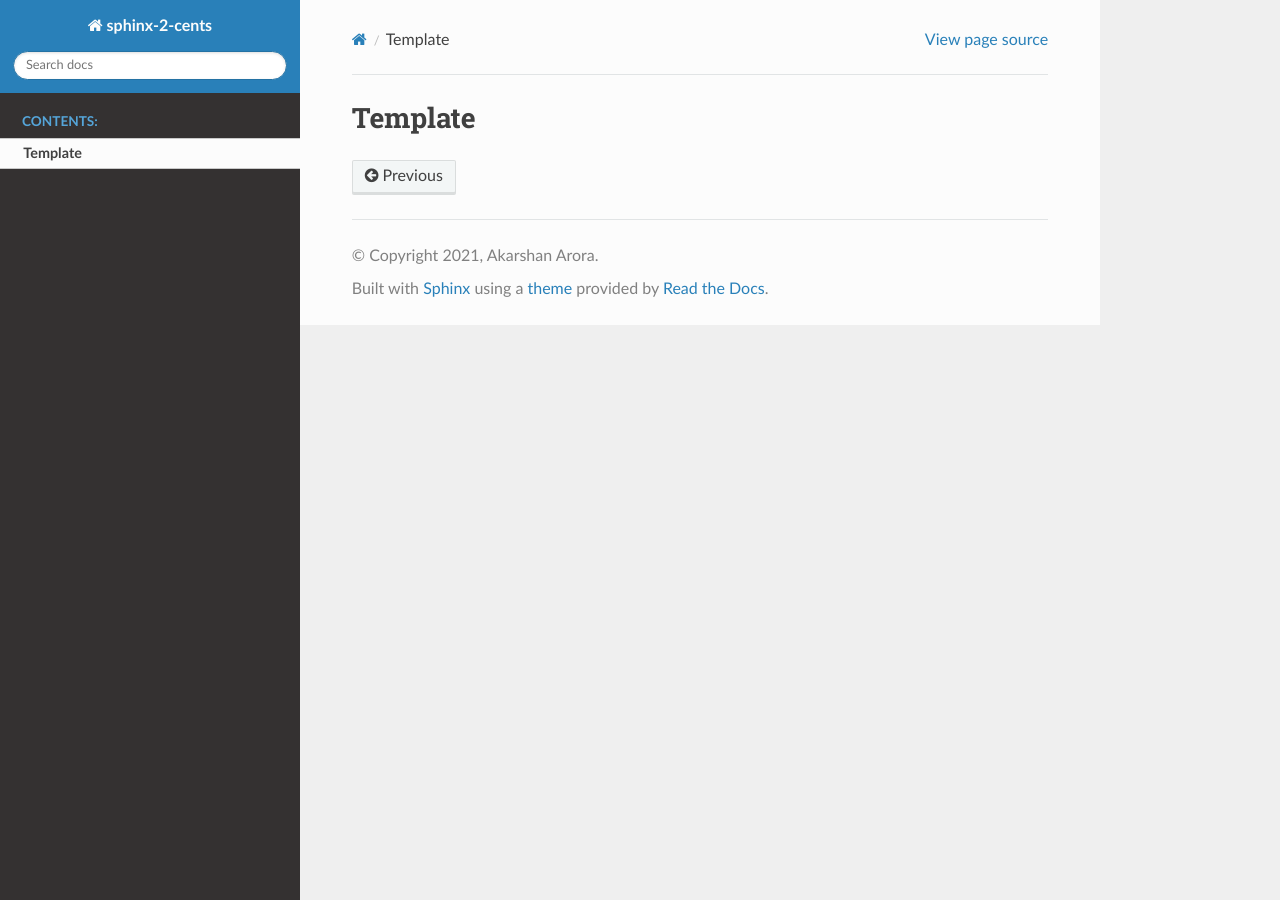
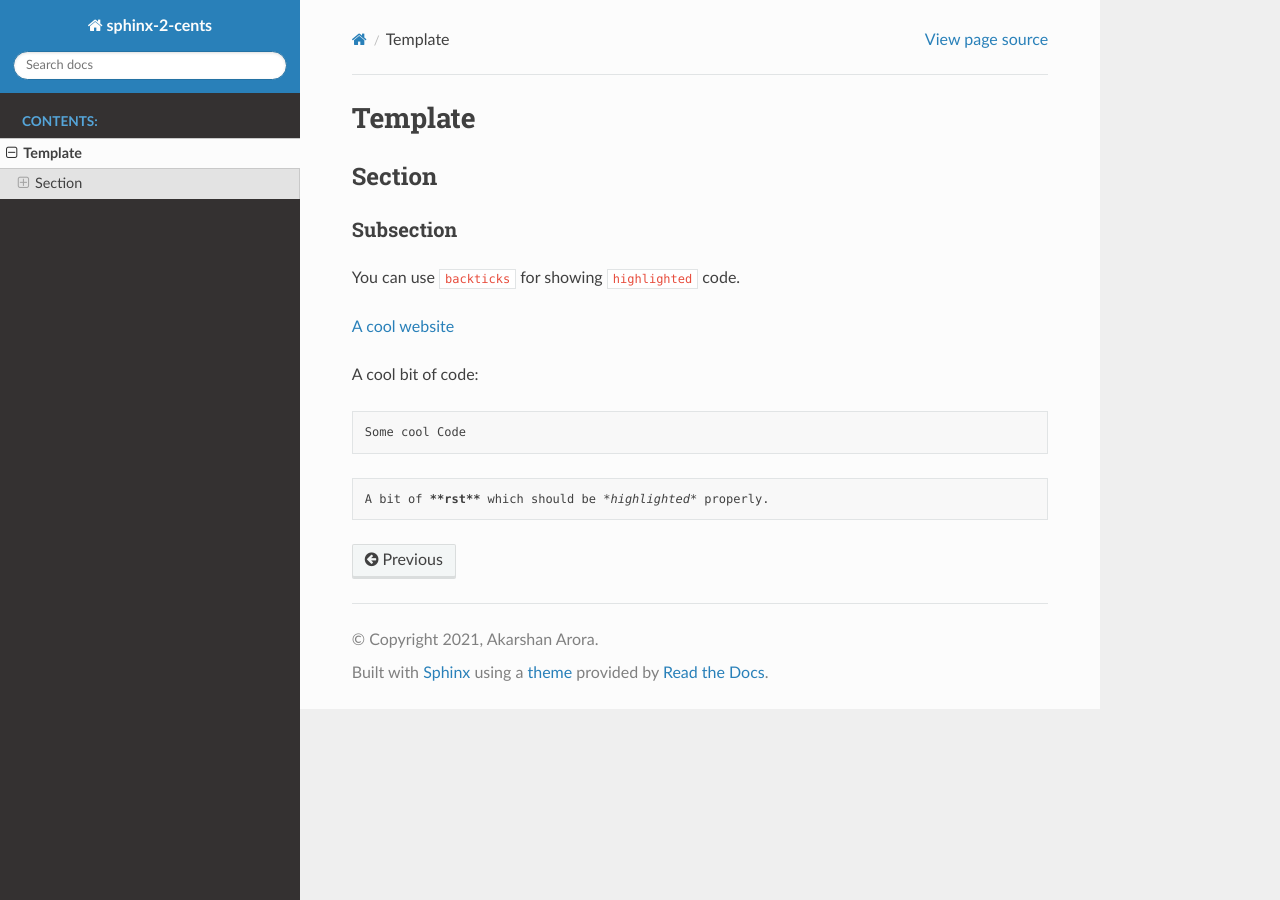
Before and after one commit to akarshanarora/sphinx-2-cents, a Sphinx documentation site: the page built from source/template.rst, in a window 1280 px wide. Built offline with Sphinx 7.4.7 and the Read the Docs theme 2.0.0, drawn with Linux system fonts in a browser that asks for light colours.

Commit message:
added first cut for template.rst

```diff
--- a/source/template.rst
+++ b/source/template.rst
@@ -1,2 +1,22 @@
 Template
 ========
+
+Section
+-------
+
+Subsection
+~~~~~~~~~~
+
+You can use ``backticks`` for showing ``highlighted`` code.
+
+`A cool website`_
+
+.. _A cool website: https://sphinx-2-cents.readthedocs.io/en/latest
+
+A cool bit of code::
+
+   Some cool Code
+
+.. code-block:: rst
+
+   A bit of **rst** which should be *highlighted* properly.
```
